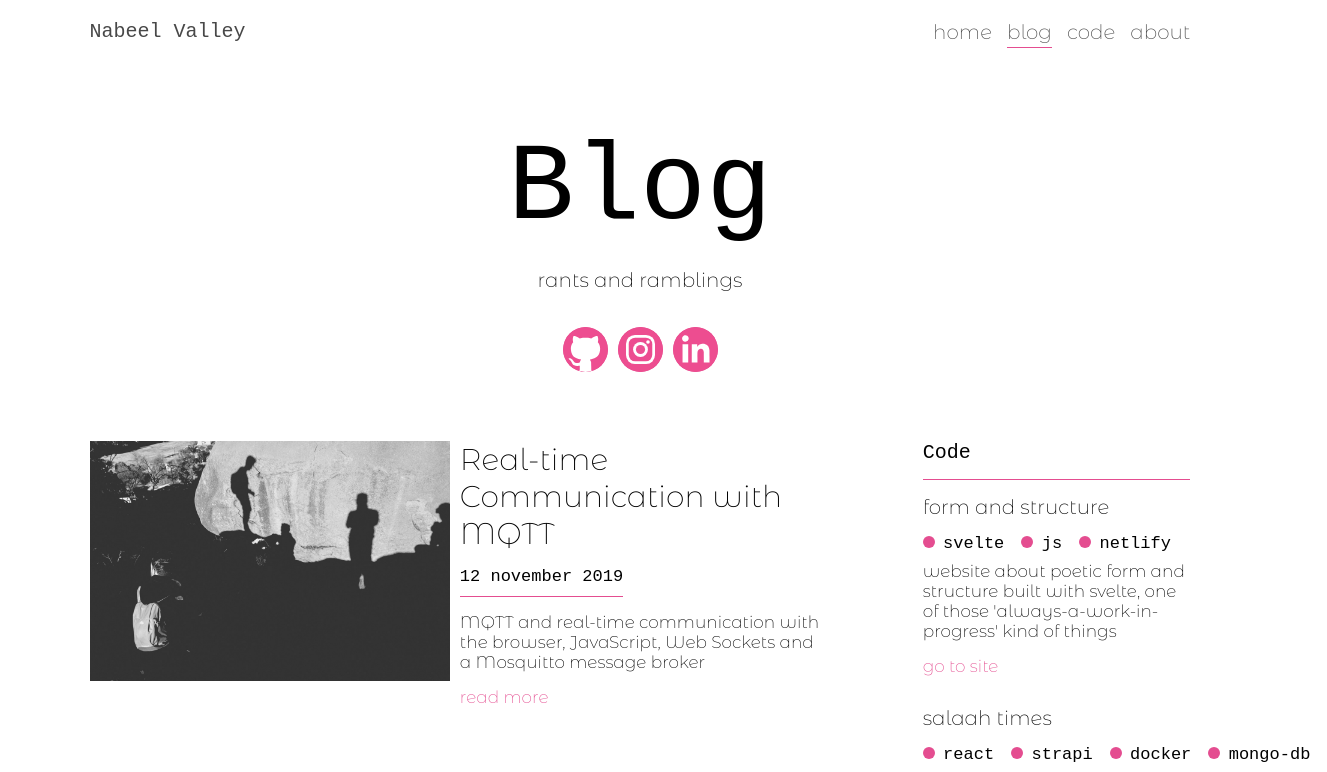
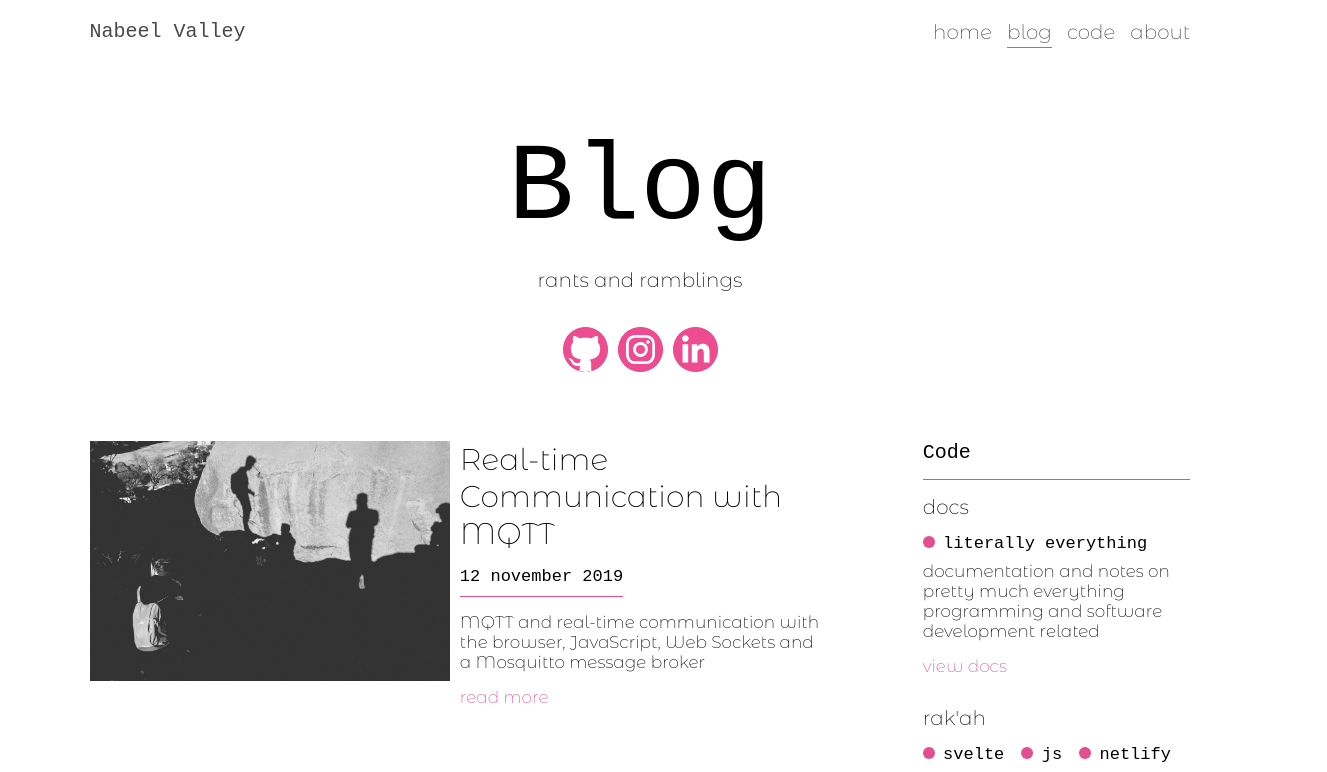
Before and after one commit to nabeelvalley/website, a React (Create React App) app: page /blog in a window 1280 px wide. Shown: the top 772 px of the page, 1327 px wide, since content can reach past the window. Built offline with nearby package versions, Linux system fonts and the light colour scheme; a web font is replaced by a local one.

Commit message:
:bug: fix issue where Post does not remount on reroute

```diff
--- a/src/App.js
+++ b/src/App.js
@@ -1,4 +1,5 @@
 import { BrowserRouter as Router, Route, Switch, Redirect } from 'react-router-dom';
+import { withRouter } from 'react-router-dom'
 import React, { Suspense, lazy } from 'react';
 import Preloader from './Components/Preloader/Preloader';
 import Footer from './Components/Footer/Footer'
@@ -30,7 +31,8 @@ const App = (props) => (
           <Route exact path="/code" component={Code} />
           <Route exact path="/about" component={About} />
 
-          <Route exact path="*" component={Post} />
+          {/* Manually passing key as NOW in to force remount on route change */}
+          <Route exact path="*" component={(props) => <Post location={props.location} key={Date.now()} />} />
 
           <Redirect to="/home" />
 
--- a/src/Components/ContentPage/ContentPage.js
+++ b/src/Components/ContentPage/ContentPage.js
@@ -6,7 +6,7 @@ import './ContentPage.css'
 import Sidebar from '../Sidebar/Sidebar'
 import SidebarItem from '../Sidebar/SidebarItem'
 
-const ContentPage = ({ title, subtitle, children, location }) => console.log(location) || <div className="ContentPage">
+const ContentPage = ({ title, subtitle, children, location }) => <div className="ContentPage">
     <div className="header">
         <h1 className="heading">{title}</h1>
         <p className="subheading">{subtitle}</p>
@@ -56,19 +56,20 @@ const ContentPage = ({ title, subtitle, children, location }) => console.log(loc
             {
                 location.pathname !== '/code'
                     ? <Sidebar title="Code">
+
                         <SidebarItem
-                            title="Form and Structure"
-                            tech={['svelte', 'js', 'netlify']}
-                            description="Website about Poetic Form and Structure built with Svelte, one of those 'always-a-work-in-progress' kind of things"
-                            link="https://formandstructure.netlify.com"
-                            linkText="Go to Site"
+                            title="Docs"
+                            tech={['literally everything']}
+                            description="Documentation and notes on pretty much everything programming and software development related"
+                            link="/docs/index"
+                            linkText="View Docs"
                         />
                         <SidebarItem
-                            title="Salaah Times"
-                            tech={['react', 'strapi', 'docker', 'mongo-db']}
-                            description="Web App to enable Masaajid to manage and publish their Salaah Times for a given area. Built with StrapiCMS, Mongo and React and an unnecessarily complicated Docker build"
-                            link="https://github.com/nabeelvalley/SalaahTimesApp"
-                            linkText="Go to GitHub"
+                            title="Rak'ah"
+                            tech={['svelte', 'js', 'netlify']}
+                            description="Information on the number of Rak'ah for different Salaat. Essentially a fork of 'Form and Structure' with different content"
+                            link="https://rakah.netlify.com"
+                            linkText="Go to Site"
                         />
                     </Sidebar>
                     : null
--- a/src/Components/Post/Post.js
+++ b/src/Components/Post/Post.js
@@ -22,25 +22,30 @@ class Post extends React.Component {
         }
     }
 
-    async componentDidMount() {
+    getPostContent = async () => {
         try {
-            const jsonResPromise = fetch(`/content${this.state.slug}.json`)
-            const contentResPromise = fetch(`/content${this.state.slug}.md`)
-
-            const jsonRes = await jsonResPromise
-            const contentRes = await contentResPromise
-
-            const metaJson = await jsonRes.json()
-            const contentText = await contentRes.text()
-
-            this.setState({ ...this.state, ...metaJson, content: contentText })
-
+            const res = await fetch(`/content${this.state.slug}.json`)
+            const json = await res.json()
+            this.setState({ ...this.state, ...json })
         } catch (error) {
             this.setState({ ...this.state, metaLoadingError: true, subtitle: "Page not found", title: "404" })
-            console.error('failed to load data')
+            console.error('failed to load post meta')
+        }
+
+        try {
+            const res = await fetch(`/content${this.state.slug}.md`)
+            const content = await res.text()
+            this.setState({ ...this.state, content })
+        } catch (error) {
+            this.setState({ ...this.state, contentLoadingError: true })
+            console.error('failed to load post content')
         } finally {
             this.setState({ ...this.state, contentLoaded: true })
         }
+    }
+
+    async componentDidMount() {
+        this.setState({ ...this.state, contentLoaded: false }, this.getPostContent)
     }
 
     render() {
```
